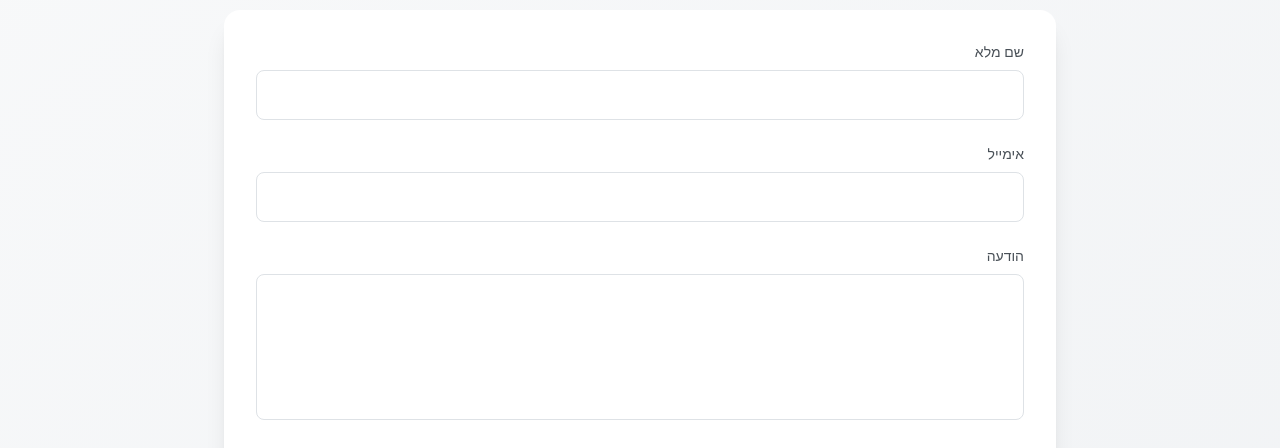
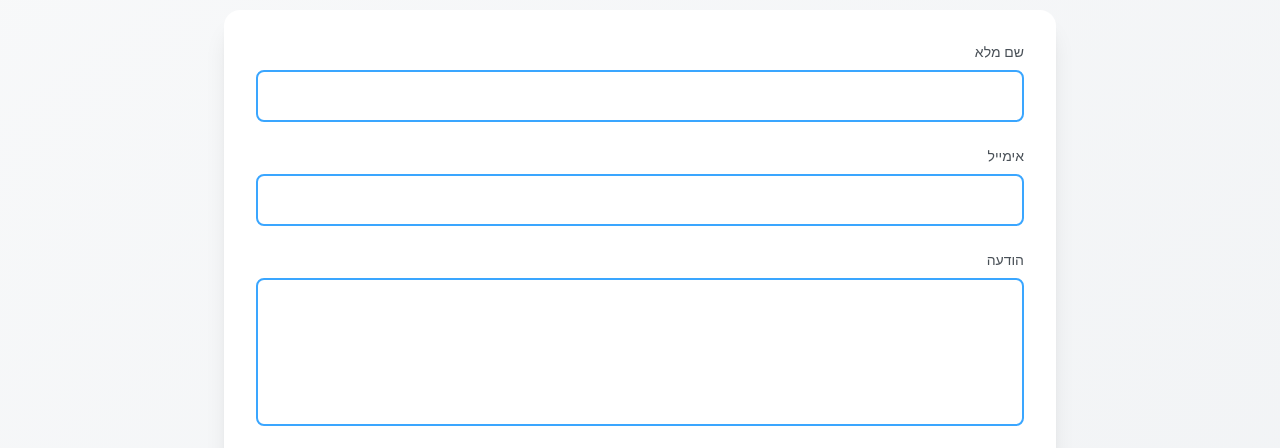
Before and after one commit to itamar-fadida/itamar-fullstack-protfolio, a React (Vite) app: page / in a window 1280 px wide. Shown: the part 274-722 px from the top of the page. Built offline with nearby package versions, Linux system fonts and the light colour scheme; a web font is replaced by a local one.

Commit message:
fix border input

```diff
--- a/src/components/Contact.tsx
+++ b/src/components/Contact.tsx
@@ -167,11 +167,11 @@ const Contact = () => {
                 value={formData.name}
                 onChange={handleChange}
                 disabled={status === 'sending'}
-                className={`w-full px-4 py-3 rounded-lg border ${
+                className={`w-full px-4 py-3 rounded-lg border-2 outline-none ${
                   errors.name
-                    ? 'border-red-500 focus:ring-red-500'
-                    : 'border-dark-300 dark:border-dark-600 focus:ring-brand-500 dark:focus:ring-brand-400'
-                } bg-white dark:bg-dark-900 text-dark-800 dark:text-white focus:ring-2 focus:border-transparent transition-all disabled:opacity-50 disabled:cursor-not-allowed`}
+                    ? 'border-red-500 focus:ring-red-500 focus:border-red-500'
+                    : 'border-brand-400 dark:border-brand-500 focus:ring-brand-500 dark:focus:ring-brand-400 focus:border-brand-500 dark:focus:border-brand-400'
+                } bg-white dark:bg-dark-900 text-dark-800 dark:text-white focus:ring-2 transition-all disabled:opacity-50 disabled:cursor-not-allowed`}
               />
               {errors.name && (
                 <p className="mt-1 text-sm text-red-600 dark:text-red-400">{errors.name}</p>
@@ -190,11 +190,11 @@ const Contact = () => {
                 value={formData.email}
                 onChange={handleChange}
                 disabled={status === 'sending'}
-                className={`w-full px-4 py-3 rounded-lg border ${
+                className={`w-full px-4 py-3 rounded-lg border-2 outline-none ${
                   errors.email
-                    ? 'border-red-500 focus:ring-red-500'
-                    : 'border-dark-300 dark:border-dark-600 focus:ring-brand-500 dark:focus:ring-brand-400'
-                } bg-white dark:bg-dark-900 text-dark-800 dark:text-white focus:ring-2 focus:border-transparent transition-all disabled:opacity-50 disabled:cursor-not-allowed`}
+                    ? 'border-red-500 focus:ring-red-500 focus:border-red-500'
+                    : 'border-brand-400 dark:border-brand-500 focus:ring-brand-500 dark:focus:ring-brand-400 focus:border-brand-500 dark:focus:border-brand-400'
+                } bg-white dark:bg-dark-900 text-dark-800 dark:text-white focus:ring-2 transition-all disabled:opacity-50 disabled:cursor-not-allowed`}
               />
               {errors.email && (
                 <p className="mt-1 text-sm text-red-600 dark:text-red-400">{errors.email}</p>
@@ -213,11 +213,11 @@ const Contact = () => {
                 onChange={handleChange}
                 disabled={status === 'sending'}
                 rows={5}
-                className={`w-full px-4 py-3 rounded-lg border ${
+                className={`w-full px-4 py-3 rounded-lg border-2 outline-none ${
                   errors.message
-                    ? 'border-red-500 focus:ring-red-500'
-                    : 'border-dark-300 dark:border-dark-600 focus:ring-brand-500 dark:focus:ring-brand-400'
-                } bg-white dark:bg-dark-900 text-dark-800 dark:text-white focus:ring-2 focus:border-transparent transition-all resize-none disabled:opacity-50 disabled:cursor-not-allowed`}
+                    ? 'border-red-500 focus:ring-red-500 focus:border-red-500'
+                    : 'border-brand-400 dark:border-brand-500 focus:ring-brand-500 dark:focus:ring-brand-400 focus:border-brand-500 dark:focus:border-brand-400'
+                } bg-white dark:bg-dark-900 text-dark-800 dark:text-white focus:ring-2 transition-all resize-none disabled:opacity-50 disabled:cursor-not-allowed`}
               />
               {errors.message && (
                 <p className="mt-1 text-sm text-red-600 dark:text-red-400">{errors.message}</p>
--- a/src/components/Hero.tsx
+++ b/src/components/Hero.tsx
@@ -1,7 +1,7 @@
 import { useTranslation } from 'react-i18next';
 import { motion } from 'framer-motion';
 import { Link } from 'react-router-dom';
-import { FolderKanban, Mail, FileText, ChevronDown, Code2, Sparkles } from 'lucide-react';
+import { FolderKanban, Mail, FileText, ChevronDown } from 'lucide-react';
 
 const Hero = () => {
   const { t } = useTranslation();
@@ -103,39 +103,6 @@ const Hero = () => {
         }}
         className="absolute bottom-1/3 left-1/4 w-36 h-36 bg-brand-200/20 dark:bg-brand-700/30 rounded-full blur-2xl"
       />
-
-      {/* Floating Icons */}
-      <motion.div
-        animate={{
-          y: [-10, 10, -10],
-          x: [-5, 5, -5],
-          rotate: [0, 5, -5, 0],
-        }}
-        transition={{
-          duration: 6,
-          repeat: Infinity,
-          ease: 'easeInOut',
-        }}
-        className="absolute top-32 right-20 opacity-10 dark:opacity-20"
-      >
-        <Code2 className="w-16 h-16 text-brand-500" />
-      </motion.div>
-      <motion.div
-        animate={{
-          y: [10, -10, 10],
-          x: [5, -5, 5],
-          rotate: [0, -5, 5, 0],
-        }}
-        transition={{
-          duration: 7,
-          repeat: Infinity,
-          ease: 'easeInOut',
-          delay: 0.5,
-        }}
-        className="absolute bottom-32 left-20 opacity-10 dark:opacity-20"
-      >
-        <Sparkles className="w-14 h-14 text-brand-400" />
-      </motion.div>
 
       {/* Content */}
       <motion.div
```
